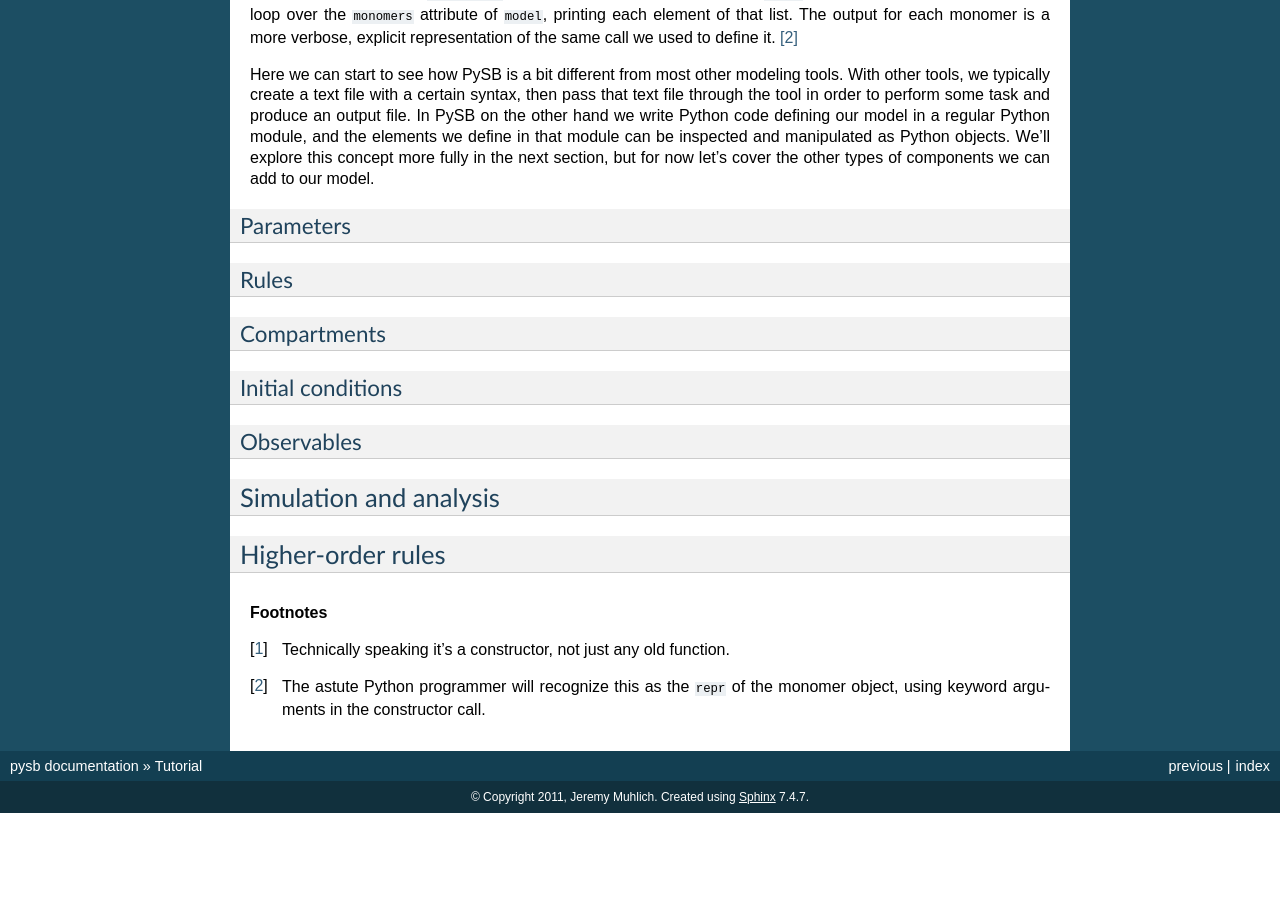
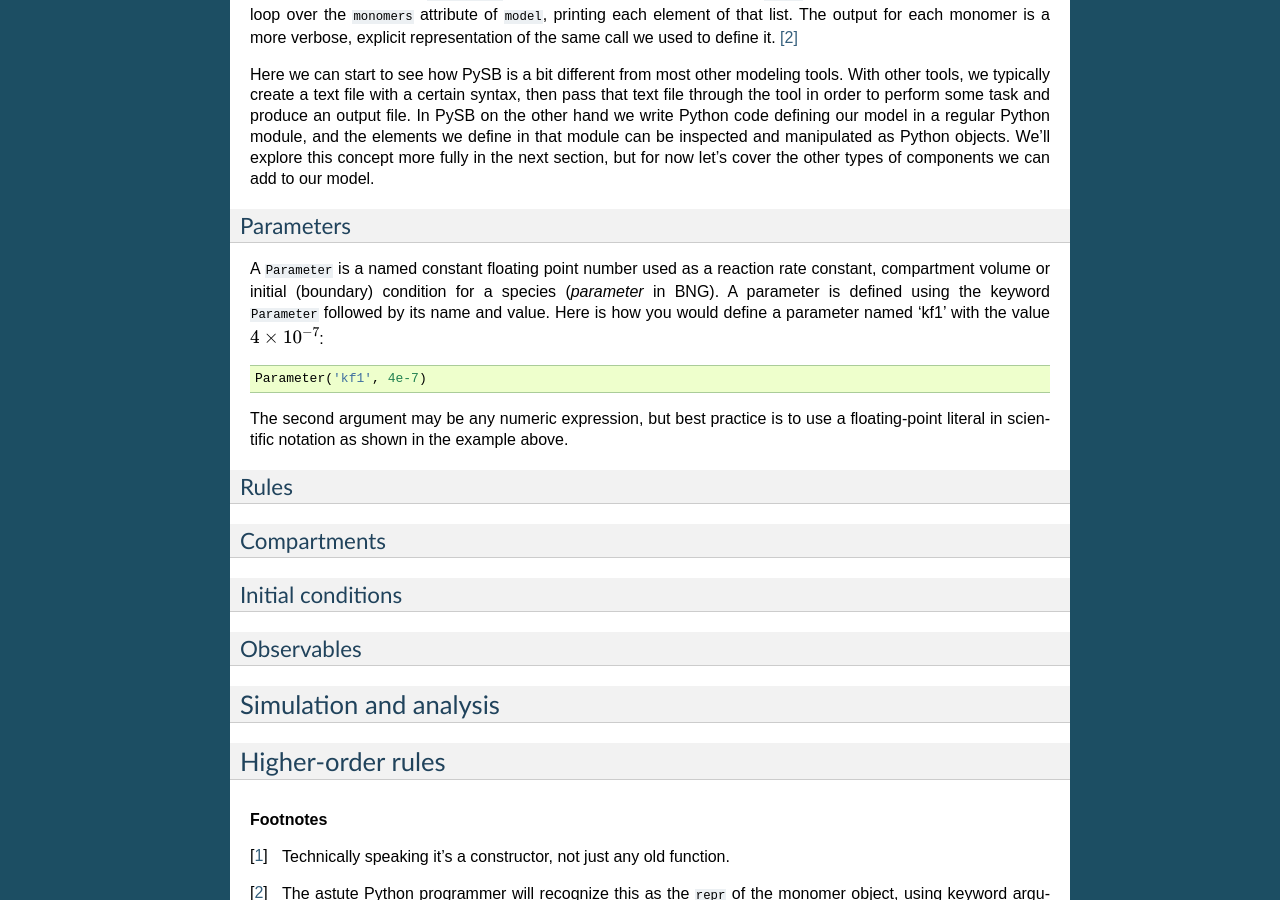
Before and after one commit to pysb/pysb, a Sphinx documentation site: the page built from doc/tutorial.rst, in a window 1280 px wide and 900 px high, scrolled down 1601 px. Built offline with Sphinx 7.4.7, drawn with Linux system fonts in a browser that asks for light colours; formulas are drawn with MathJax 3; before the commit the page ends 2414 px from its top, so only the background shows below that.

Commit message:
add a section on parameters

```diff
--- a/doc/tutorial.rst
+++ b/doc/tutorial.rst
@@ -114,6 +114,19 @@ components we can add to our model.
 Parameters
 ~~~~~~~~~~
 
+A ``Parameter`` is a named constant floating point number used as a
+reaction rate constant, compartment volume or initial (boundary)
+condition for a species (*parameter* in BNG). A parameter is defined
+using the keyword ``Parameter`` followed by its name and value. Here
+is how you would define a parameter named 'kf1' with the value
+:math:`4 \times 10^{-7}`::
+
+    Parameter('kf1', 4e-7)
+
+The second argument may be any numeric expression, but best practice
+is to use a floating-point literal in scientific notation as shown in
+the example above.
+
 Rules
 ~~~~~
 
```
